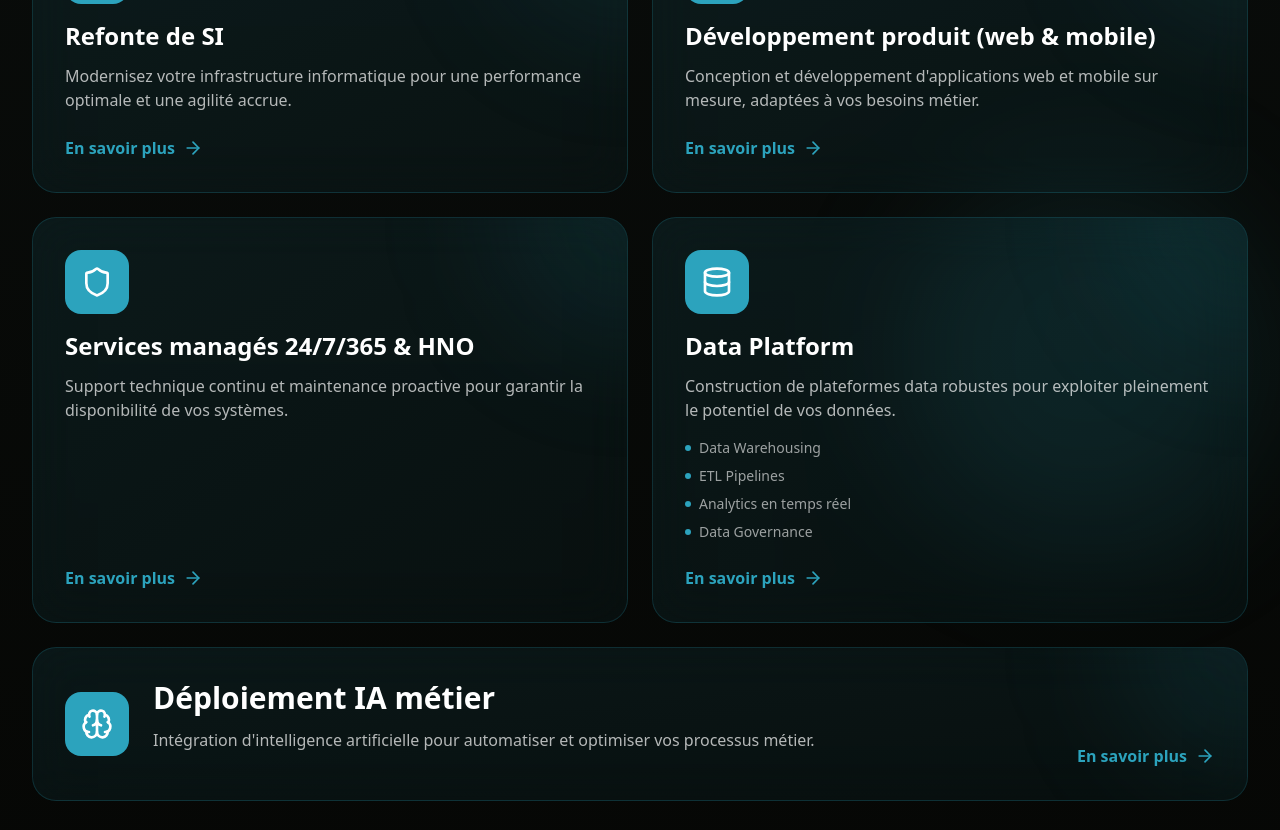
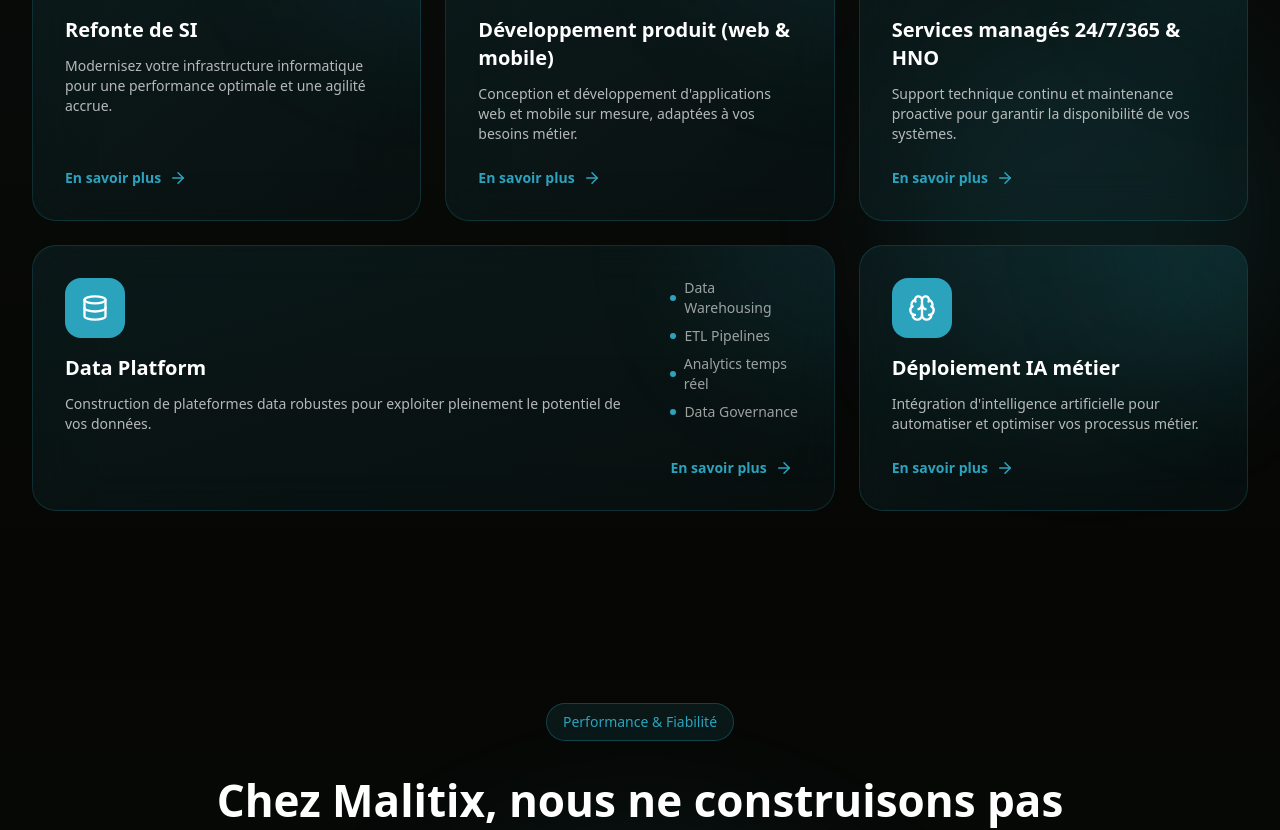
Before and after one commit to nirinovich/malitix, a React (Vite) app: page / in a window 1280 px wide. Shown: the part 1420-2250 px from the top of the page. Built offline with nearby package versions, Linux system fonts and the light colour scheme.

Commit message:
2 rows bento grid

```diff
--- a/src/components/ServicesBento.tsx
+++ b/src/components/ServicesBento.tsx
@@ -36,9 +36,9 @@
           </p>
         </div>
 
-        {/* Bento Grid Layout - Properly structured like reference */}
-        <div className="grid grid-cols-1 md:grid-cols-2 gap-6">
-          {/* Row 1: Two cards side by side */}
+        {/* Bento Grid Layout - 2 rows maximum */}
+        <div className="grid grid-cols-1 md:grid-cols-3 gap-6">
+          {/* Row 1: Three cards */}
           {/* Service 1 - Refonte de SI */}
           <div className={`group backdrop-blur-xl rounded-3xl p-8 hover:shadow-2xl transition-all duration-500 hover:-translate-y-2 relative overflow-hidden ${
             theme === 'dark'
@@ -51,24 +51,24 @@
 
             <div className="relative z-10 h-full flex flex-col">
               <div className="bg-[#2ca3bd] p-4 rounded-2xl w-fit mb-4 group-hover:scale-110 transition-transform duration-300">
-                <RefreshCcw className="text-white" size={32} />
+                <RefreshCcw className="text-white" size={28} />
               </div>
 
-              <h3 className={`text-2xl font-bold mb-3 ${
+              <h3 className={`text-xl font-bold mb-3 ${
                 theme === 'dark' ? 'text-white' : 'text-gray-900'
               }`}>
                 {SERVICES[0].title}
               </h3>
 
-              <p className={`mb-6 flex-grow ${
+              <p className={`mb-6 flex-grow text-sm ${
                 theme === 'dark' ? 'text-white/70' : 'text-gray-600'
               }`}>
                 {SERVICES[0].description}
               </p>
 
-              <a href="#contact" className="flex items-center gap-2 text-[#2ca3bd] font-semibold group-hover:gap-4 transition-all">
+              <a href="#contact" className="flex items-center gap-2 text-[#2ca3bd] font-semibold group-hover:gap-4 transition-all text-sm">
                 En savoir plus
-                <ArrowRight size={20} />
+                <ArrowRight size={18} />
               </a>
             </div>
           </div>
@@ -85,16 +85,16 @@
 
             <div className="relative z-10 h-full flex flex-col">
               <div className="bg-[#2ca3bd] p-4 rounded-2xl w-fit mb-4 group-hover:scale-110 transition-transform duration-300">
-                <Smartphone className="text-white" size={32} />
+                <Smartphone className="text-white" size={28} />
               </div>
 
-              <h3 className={`text-2xl font-bold mb-3 ${
+              <h3 className={`text-xl font-bold mb-3 ${
                 theme === 'dark' ? 'text-white' : 'text-gray-900'
               }`}>
                 {SERVICES[1].title}
               </h3>
 
-              <p className={`mb-6 flex-grow ${
+              <p className={`mb-6 flex-grow text-sm ${
                 theme === 'dark' ? 'text-white/70' : 'text-gray-600'
               }`}>
                 {SERVICES[1].description}
@@ -102,15 +102,14 @@
 
               <a
                 href="#contact"
-                className="flex items-center gap-2 text-[#2ca3bd] font-semibold group-hover:gap-4 transition-all"
+                className="flex items-center gap-2 text-[#2ca3bd] font-semibold group-hover:gap-4 transition-all text-sm"
               >
                 En savoir plus
-                <ArrowRight size={20} />
+                <ArrowRight size={18} />
               </a>
             </div>
           </div>
 
-          {/* Row 2: Two cards side by side */}
           {/* Service 3 - Services managés */}
           <div className={`group backdrop-blur-xl rounded-3xl p-8 hover:shadow-2xl transition-all duration-500 hover:-translate-y-2 relative overflow-hidden ${
             theme === 'dark'
@@ -123,16 +122,16 @@
 
             <div className="relative z-10 h-full flex flex-col">
               <div className="bg-[#2ca3bd] p-4 rounded-2xl w-fit mb-4 group-hover:scale-110 transition-transform duration-300">
-                <Shield className="text-white" size={32} />
+                <Shield className="text-white" size={28} />
               </div>
 
-              <h3 className={`text-2xl font-bold mb-3 ${
+              <h3 className={`text-xl font-bold mb-3 ${
                 theme === 'dark' ? 'text-white' : 'text-gray-900'
               }`}>
                 {SERVICES[2].title}
               </h3>
 
-              <p className={`mb-6 flex-grow ${
+              <p className={`mb-6 flex-grow text-sm ${
                 theme === 'dark' ? 'text-white/70' : 'text-gray-600'
               }`}>
                 {SERVICES[2].description}
@@ -140,15 +139,68 @@
 
               <a
                 href="#contact"
-                className="flex items-center gap-2 text-[#2ca3bd] font-semibold group-hover:gap-4 transition-all"
+                className="flex items-center gap-2 text-[#2ca3bd] font-semibold group-hover:gap-4 transition-all text-sm"
               >
                 En savoir plus
-                <ArrowRight size={20} />
+                <ArrowRight size={18} />
               </a>
             </div>
           </div>
 
-          {/* Service 4 - Data Platform (with extra features list) */}
+          {/* Row 2: Two cards - Data Platform takes 2 columns, IA Métier takes 1 */}
+          {/* Service 4 - Data Platform (larger card with features) */}
+          <div className={`md:col-span-2 group backdrop-blur-xl rounded-3xl p-8 hover:shadow-2xl transition-all duration-500 hover:-translate-y-2 relative overflow-hidden ${
+            theme === 'dark'
+              ? 'bg-gradient-to-br from-[#2ca3bd]/10 to-[#2ca3bd]/5 border border-[#2ca3bd]/20 hover:border-[#2ca3bd]/50 hover:shadow-[#2ca3bd]/20'
+              : 'bg-gradient-to-br from-white to-blue-50 border border-blue-200 hover:border-blue-400 hover:shadow-blue-200/50'
+          }`}>
+            <div className={`absolute top-0 right-0 w-64 h-64 rounded-full blur-3xl -translate-y-1/2 translate-x-1/2 group-hover:scale-150 transition-transform duration-700 ${
+              theme === 'dark' ? 'bg-[#2ca3bd]/10' : 'bg-blue-400/20'
+            }`}></div>
+
+            <div className="relative z-10 h-full flex flex-col md:flex-row gap-6">
+              <div className="flex flex-col">
+                <div className="bg-[#2ca3bd] p-4 rounded-2xl w-fit mb-4 group-hover:scale-110 transition-transform duration-300">
+                  <Database className="text-white" size={28} />
+                </div>
+
+                <h3 className={`text-xl font-bold mb-3 ${
+                  theme === 'dark' ? 'text-white' : 'text-gray-900'
+                }`}>
+                  {SERVICES[3].title}
+                </h3>
+
+                <p className={`mb-4 text-sm ${
+                  theme === 'dark' ? 'text-white/70' : 'text-gray-600'
+                }`}>
+                  {SERVICES[3].description}
+                </p>
+              </div>
+
+              <div className="flex flex-col justify-between">
+                <div className="space-y-2 mb-6">
+                  {['Data Warehousing', 'ETL Pipelines', 'Analytics temps réel', 'Data Governance'].map((feature, i) => (
+                    <div key={i} className={`flex items-center gap-2 text-sm ${
+                      theme === 'dark' ? 'text-white/60' : 'text-gray-600'
+                    }`}>
+                      <div className="w-1.5 h-1.5 rounded-full bg-[#2ca3bd]"></div>
+                      <span>{feature}</span>
+                    </div>
+                  ))}
+                </div>
+
+                <a
+                  href="#contact"
+                  className="flex items-center gap-2 text-[#2ca3bd] font-semibold group-hover:gap-4 transition-all text-sm whitespace-nowrap"
+                >
+                  En savoir plus
+                  <ArrowRight size={18} />
+                </a>
+              </div>
+            </div>
+          </div>
+
+          {/* Service 5 - IA Métier */}
           <div className={`group backdrop-blur-xl rounded-3xl p-8 hover:shadow-2xl transition-all duration-500 hover:-translate-y-2 relative overflow-hidden ${
             theme === 'dark'
               ? 'bg-gradient-to-br from-[#2ca3bd]/10 to-[#2ca3bd]/5 border border-[#2ca3bd]/20 hover:border-[#2ca3bd]/50 hover:shadow-[#2ca3bd]/20'
@@ -160,77 +212,27 @@
 
             <div className="relative z-10 h-full flex flex-col">
               <div className="bg-[#2ca3bd] p-4 rounded-2xl w-fit mb-4 group-hover:scale-110 transition-transform duration-300">
-                <Database className="text-white" size={32} />
+                <Brain className="text-white" size={28} />
               </div>
 
-              <h3 className={`text-2xl font-bold mb-3 ${
+              <h3 className={`text-xl font-bold mb-3 ${
                 theme === 'dark' ? 'text-white' : 'text-gray-900'
               }`}>
-                {SERVICES[3].title}
+                {SERVICES[4].title}
               </h3>
 
-              <p className={`mb-4 ${
+              <p className={`mb-6 flex-grow text-sm ${
                 theme === 'dark' ? 'text-white/70' : 'text-gray-600'
               }`}>
-                {SERVICES[3].description}
+                {SERVICES[4].description}
               </p>
-
-              <div className="space-y-2 mb-6">
-                {['Data Warehousing', 'ETL Pipelines', 'Analytics en temps réel', 'Data Governance'].map((feature, i) => (
-                  <div key={i} className={`flex items-center gap-2 text-sm ${
-                    theme === 'dark' ? 'text-white/60' : 'text-gray-600'
-                  }`}>
-                    <div className="w-1.5 h-1.5 rounded-full bg-[#2ca3bd]"></div>
-                    <span>{feature}</span>
-                  </div>
-                ))}
-              </div>
 
               <a
                 href="#contact"
-                className="flex items-center gap-2 text-[#2ca3bd] font-semibold mt-auto group-hover:gap-4 transition-all"
+                className="flex items-center gap-2 text-[#2ca3bd] font-semibold group-hover:gap-4 transition-all text-sm"
               >
                 En savoir plus
-                <ArrowRight size={20} />
-              </a>
-            </div>
-          </div>
-
-          {/* Row 3: Single centered card (IA métier) */}
-          <div className={`md:col-span-2 group backdrop-blur-xl rounded-3xl p-8 hover:shadow-2xl transition-all duration-500 hover:-translate-y-2 relative overflow-hidden ${
-            theme === 'dark'
-              ? 'bg-gradient-to-br from-[#2ca3bd]/10 to-[#2ca3bd]/5 border border-[#2ca3bd]/20 hover:border-[#2ca3bd]/50 hover:shadow-[#2ca3bd]/20'
-              : 'bg-gradient-to-br from-white to-blue-50 border border-blue-200 hover:border-blue-400 hover:shadow-blue-200/50'
-          }`}>
-            <div className={`absolute top-0 right-0 w-64 h-64 rounded-full blur-3xl -translate-y-1/2 translate-x-1/2 group-hover:scale-150 transition-transform duration-700 ${
-              theme === 'dark' ? 'bg-[#2ca3bd]/10' : 'bg-blue-400/20'
-            }`}></div>
-
-            <div className="relative z-10 h-full flex flex-col md:flex-row md:items-center gap-6">
-              <div className="bg-[#2ca3bd] p-4 rounded-2xl w-fit group-hover:scale-110 transition-transform duration-300">
-                <Brain className="text-white" size={32} />
-              </div>
-
-              <div className="flex-grow">
-                <h3 className={`text-2xl sm:text-3xl font-bold mb-3 ${
-                  theme === 'dark' ? 'text-white' : 'text-gray-900'
-                }`}>
-                  {SERVICES[4].title}
-                </h3>
-
-                <p className={`mb-4 ${
-                  theme === 'dark' ? 'text-white/70' : 'text-gray-600'
-                }`}>
-                  {SERVICES[4].description}
-                </p>
-              </div>
-
-              <a
-                href="#contact"
-                className="flex items-center gap-2 text-[#2ca3bd] font-semibold group-hover:gap-4 transition-all md:self-end whitespace-nowrap"
-              >
-                En savoir plus
-                <ArrowRight size={20} />
+                <ArrowRight size={18} />
               </a>
             </div>
           </div>
```
